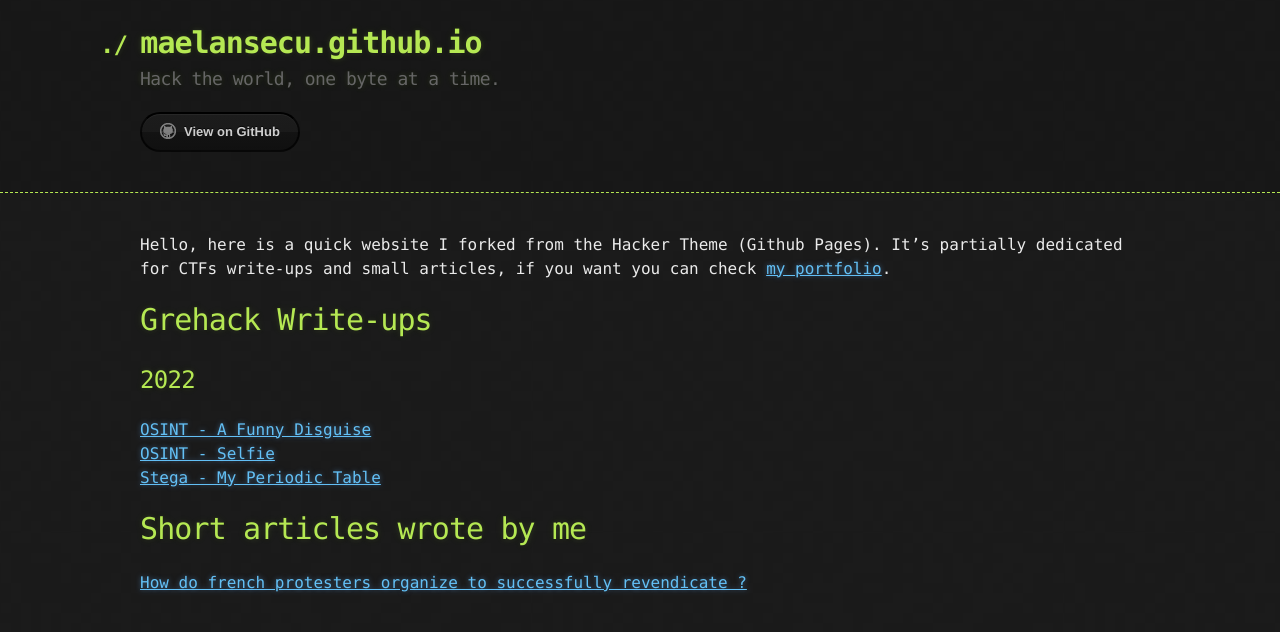
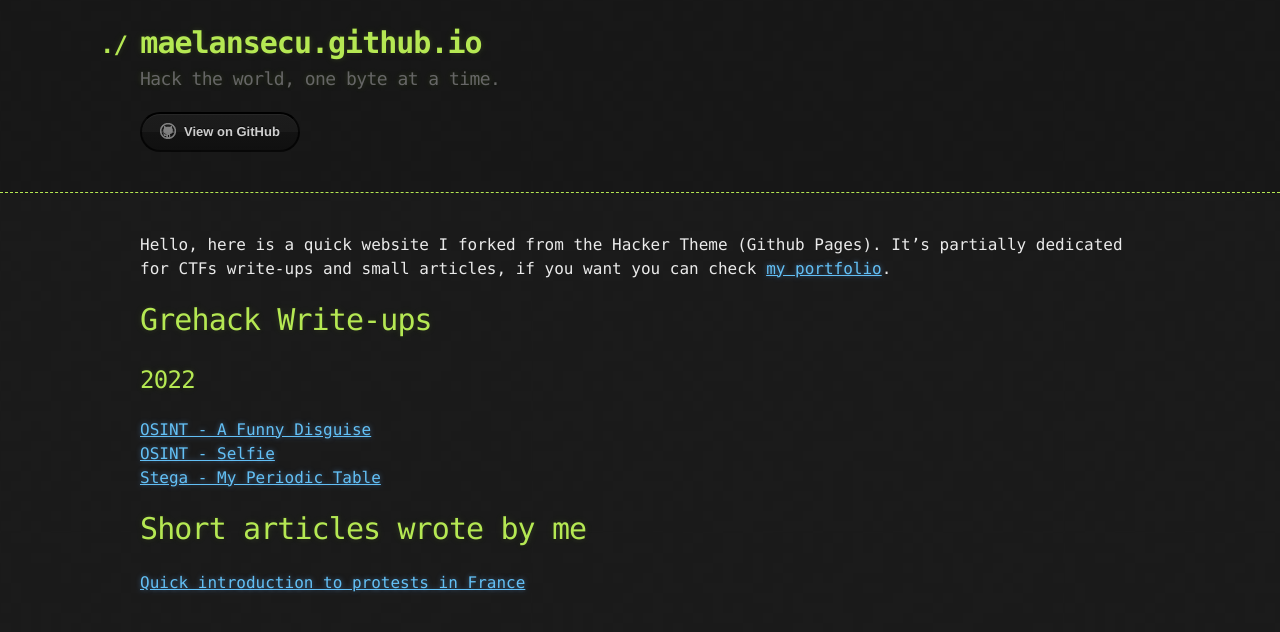
Before and after one commit to maelansecu/maelansecu.github.io, a Jekyll site: the page built from index.md, in a window 1280 px wide. Shown: the top 632 px of the page. Built offline with Jekyll 4.4.1, drawn with Linux system fonts in a browser that asks for light colours.

Commit message:
Update index.md

```diff
--- a/index.md
+++ b/index.md
@@ -15,4 +15,4 @@ It's partially dedicated for CTFs write-ups and small articles, if you want you
 
 # Short articles wrote by me
 
-[How do french protesters organize to successfully revendicate ?](/articles/how_do_french_protesters.md)<br/>
+[Quick introduction to protests in France](/articles/how_do_french_protesters.md)<br/>
```
